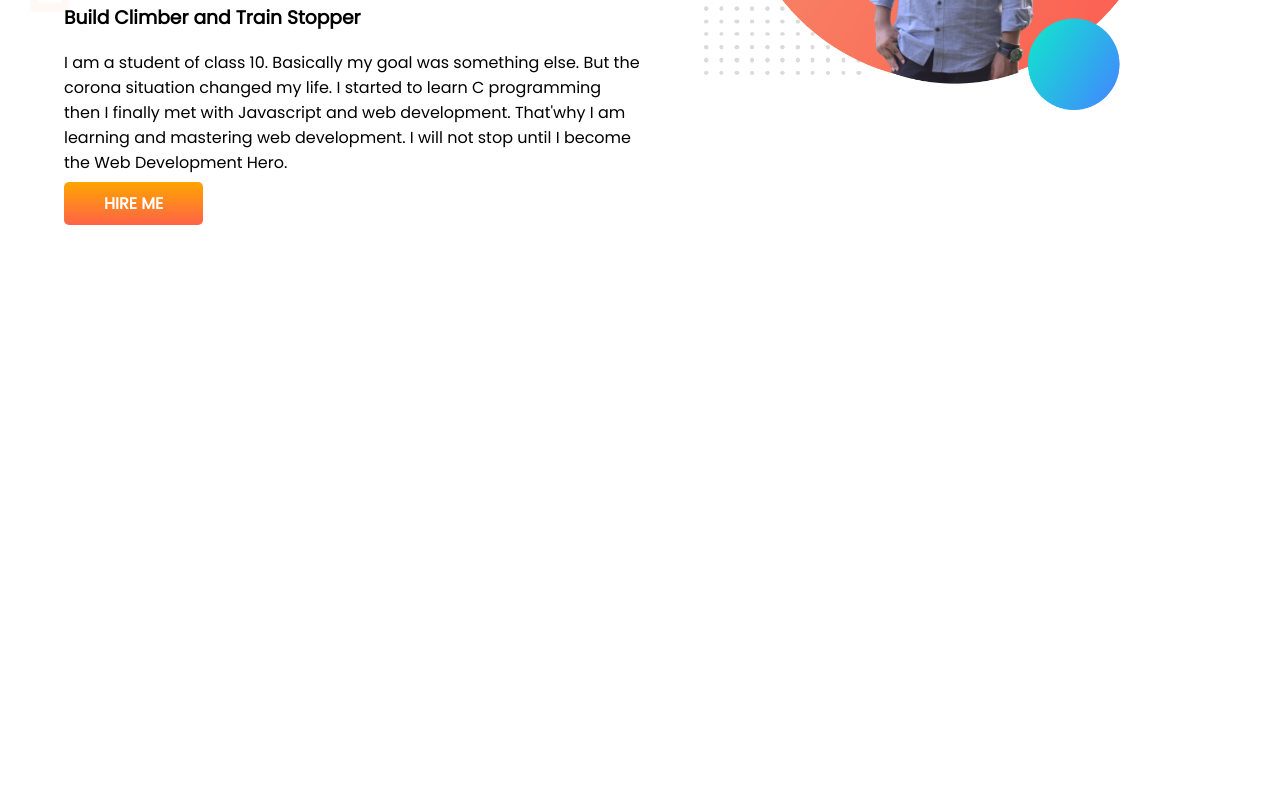
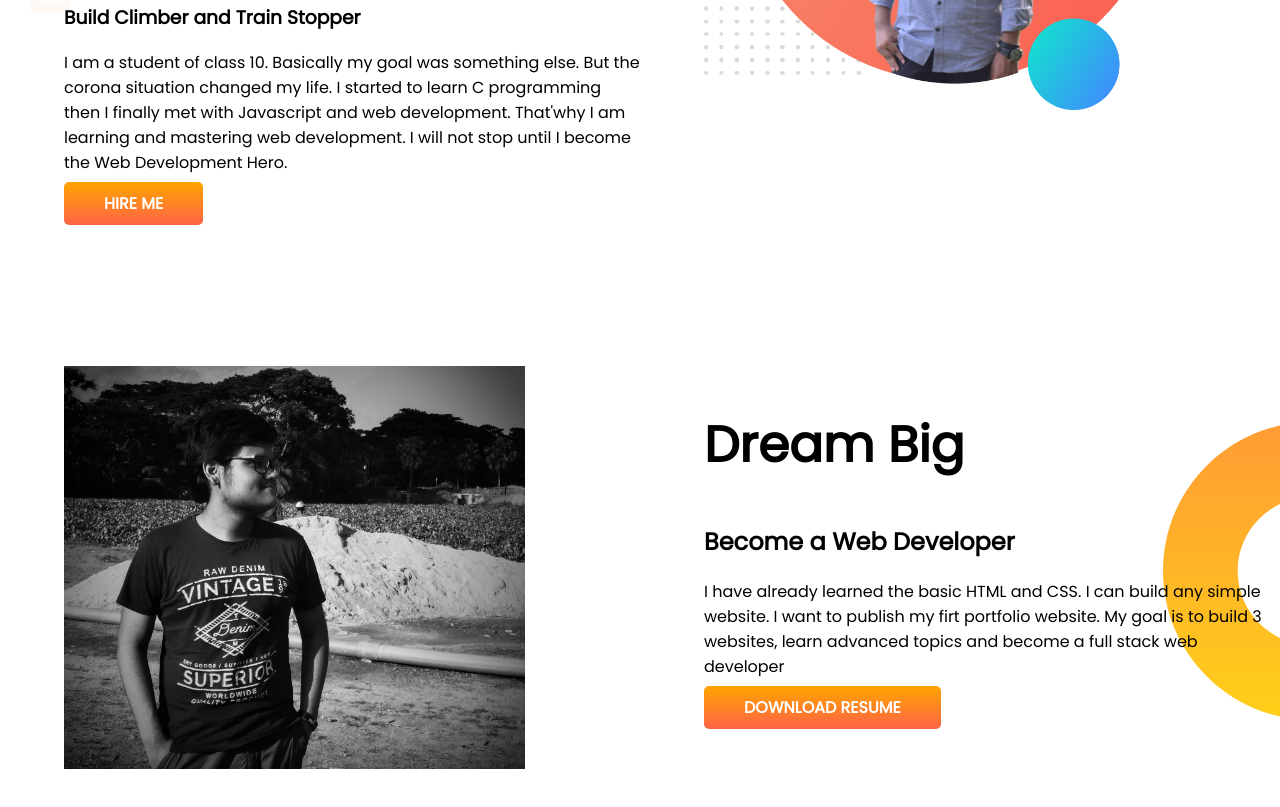
Before and after one commit to Jubairkhan24/developer-portfolio, a plain HTML site: page index.html in a window 1280 px wide. Shown: the part 347-1154 px from the top of the page. Before the commit the page ends 800 px from the top, so only its background shows below. Drawn offline with Linux system fonts and the light colour scheme.

Commit message:
2nd part done

```diff
--- a/index.html
+++ b/index.html
@@ -28,6 +28,19 @@
         <img src="images/jubair-bg.png" alt="">
     </div>
 </section>
+<section class="dream-big">
+    <div class="half-width">
+        <img src="images/jubair2.jpg" alt="">
+    </div>
+    <div class="half-width">
+        <h1>Dream Big</h1>
+        <h2>Become a Web Developer</h2>
+        <p>I have already learned the basic HTML and CSS. I can build any simple website. I want to publish my firt
+            portfolio website. My goal is to build 3 websites, learn advanced topics and become a full stack web
+            developer </p>
+        <a class="link-button" target="_blank" href="">DOWNLOAD RESUME</a>
+    </div>
+</section>
 
 <body>
 
--- a/style.css
+++ b/style.css
@@ -10,6 +10,7 @@ h1 {
 }
 section {
     display: flex;
+    margin-bottom: 150px;
 }
 .half-width {
     width: 50%;
@@ -32,3 +33,8 @@ section {
     background-image: url(images/top-banner.png);
     background-repeat: no-repeat;
 }
+.dream-big {
+    background-image: url(images/dream-bg.png);
+    background-repeat: no-repeat;
+    background-position: right;
+}
```
Also changed, not shown: images/jubair2.jpg (added).
